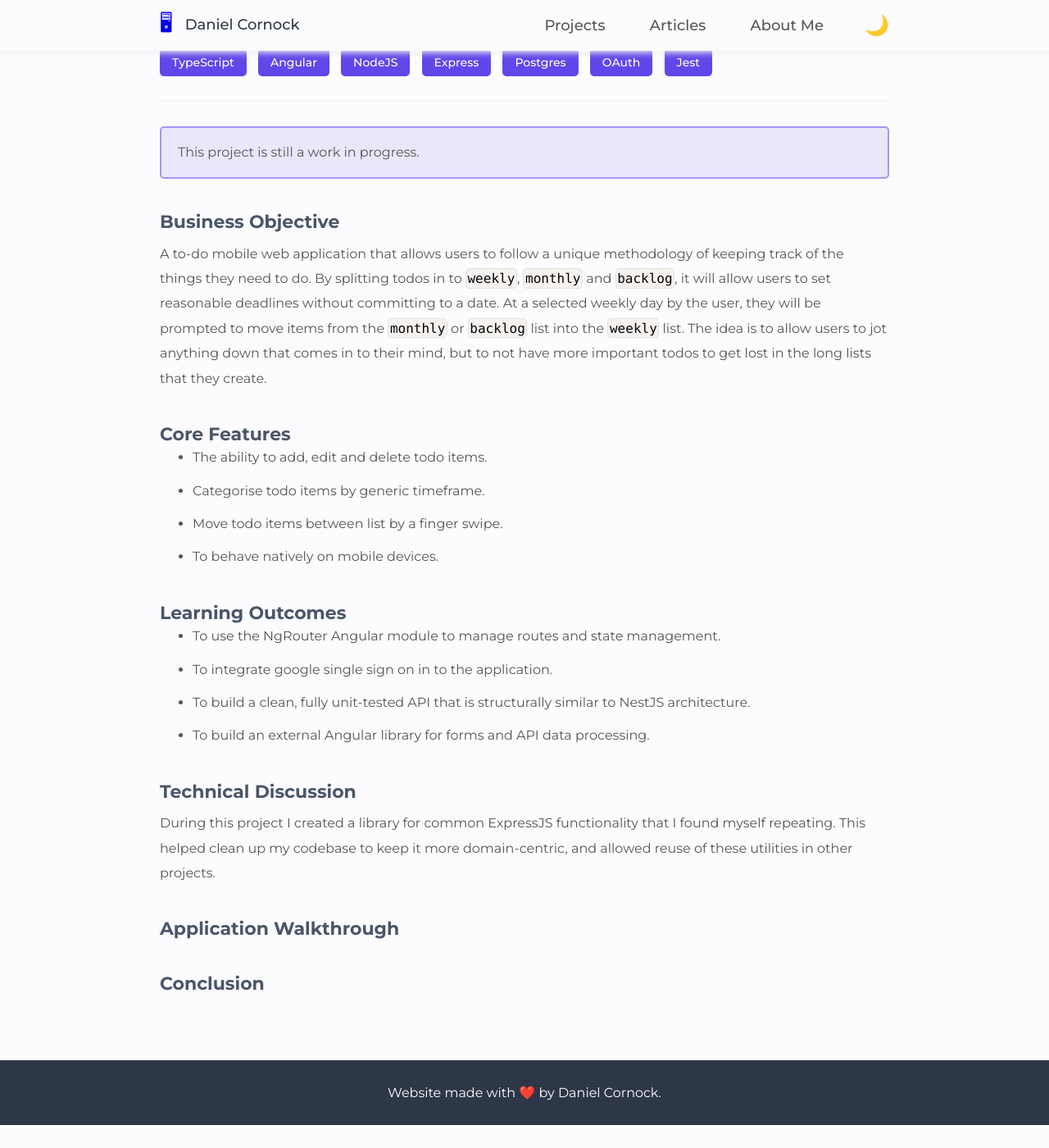
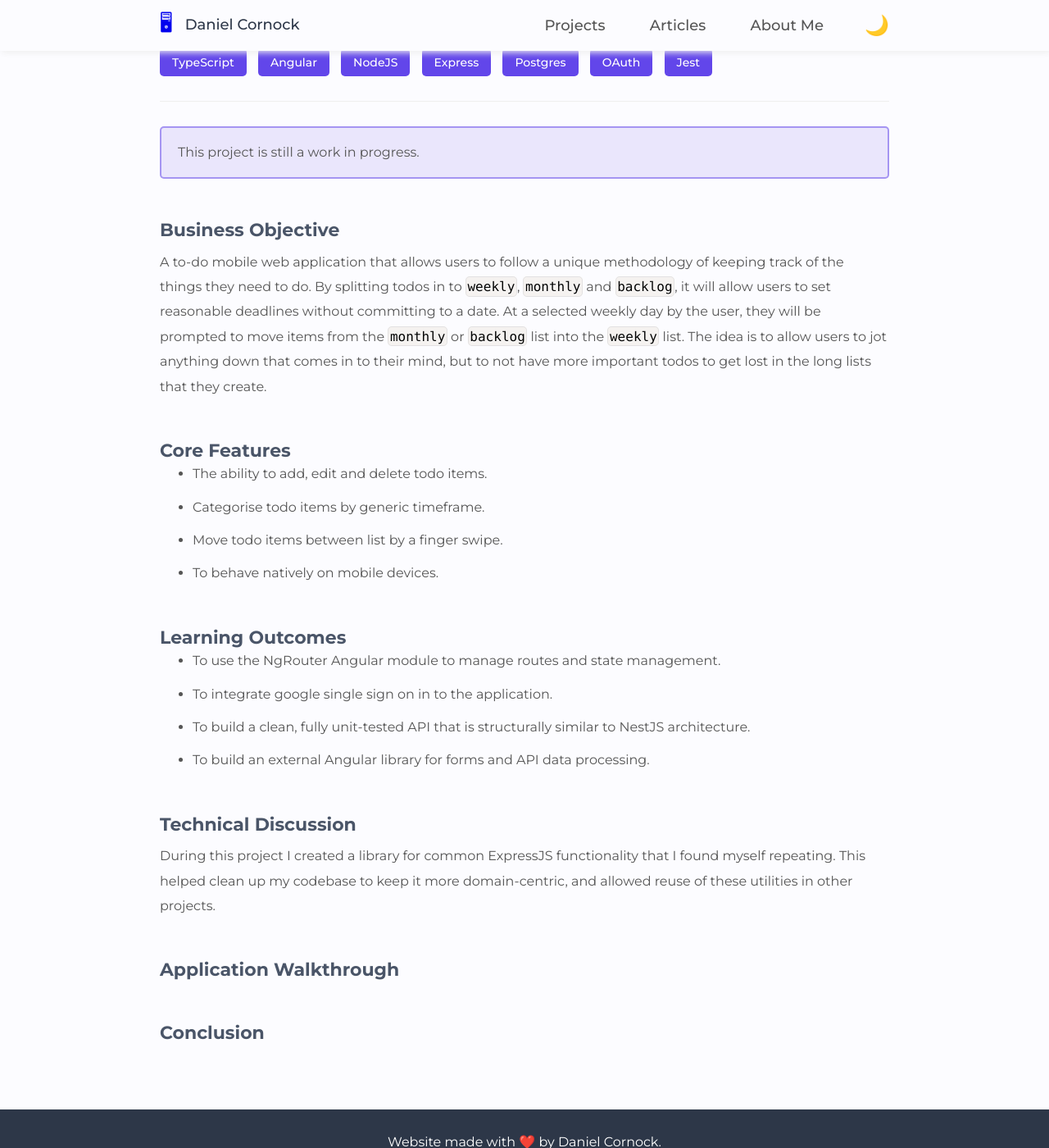
Before and after one commit to danielcornock/danielcornock.co.uk, a Jekyll site: the page built from _projects/nutodo.md, in a window 1280 px wide and 1400 px high, scrolled down 212 px. Shown: the whole window at 82% size. Built offline with Jekyll 4.4.1, drawn with Linux system fonts in a browser that asks for light colours; nearby versions of some CDN libraries; before the commit the page ends 1584 px from its top, so only the background shows below that.

Commit message:
add more spacing above h3 headers in posts

```diff
--- a/_layouts/post/_post.scss
+++ b/_layouts/post/_post.scss
@@ -95,9 +95,11 @@ $post-header-margin-bottom: 10px;
 
     h3 {
       font-size: 22px;
+      margin-top: 50px;
 
       @include media($tablet) {
         font-size: 18px;
+        margin-top: $post-header-margin-top;
       }
     }
 
```
